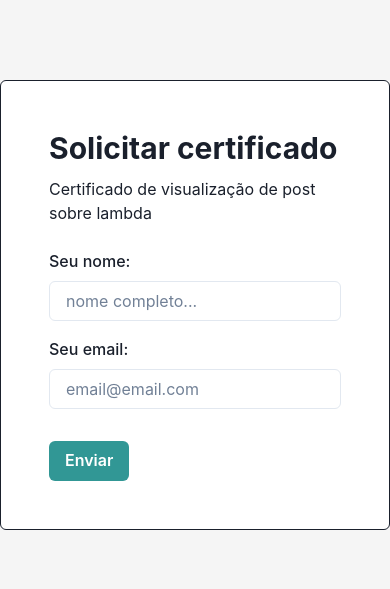
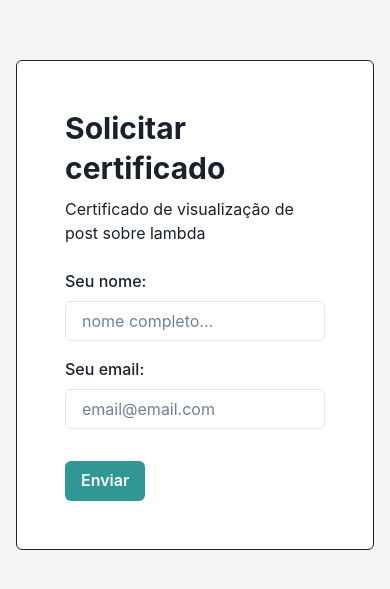
Before and after one commit to thuurzz/front-form-solicita-certificado-nextjs, a Next.js app: page / in a window 390 px wide. Shown: the part 117-706 px from the top of the page. Built offline with nearby package versions, Linux system fonts and the light colour scheme.

Commit message:
fix: margin para mobile

```diff
--- a/pages/index.tsx
+++ b/pages/index.tsx
@@ -87,6 +87,7 @@ export default function Home() {
       <Flex
         direction={"column"}
         p={12}
+        m={4}
         rounded={6}
         border={"1px"}
         background={"white"}
```
